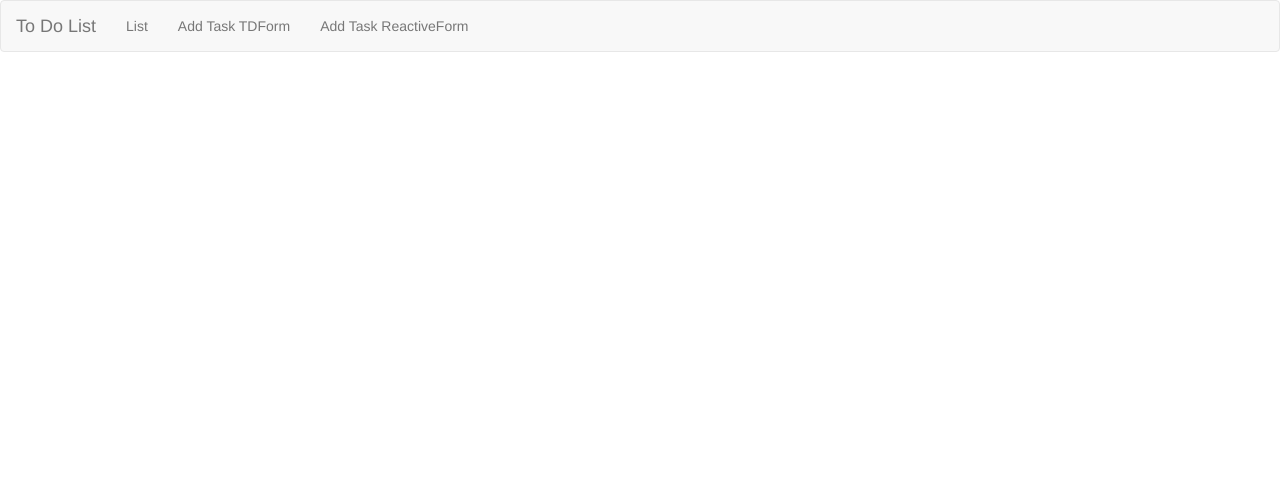
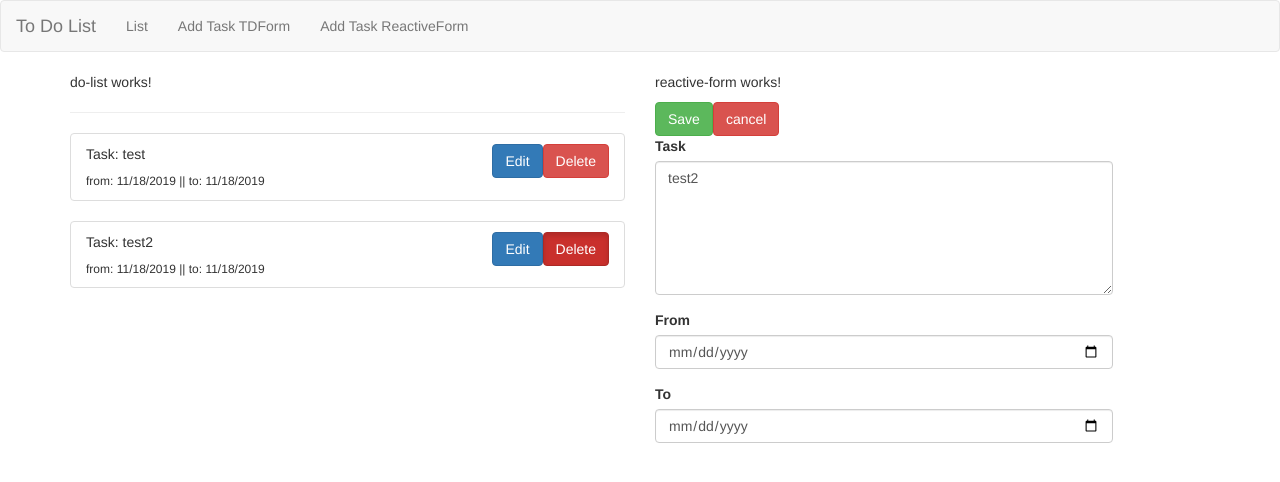
Before and after one commit to nehalAlthiyab/to-do-list-angular, an Angular app: page /1/edit in a window 1280 px wide. Before the commit this address led to /. Shown: the top 482 px of the page. Built offline with nearby package versions, Linux system fonts and the light colour scheme.

Commit message:
delete task

```diff
--- a/src/app/app-routing.module.ts
+++ b/src/app/app-routing.module.ts
@@ -14,7 +14,10 @@ const routes: Routes = [
   {path:'Detail-list',component:DetailListComponent},
   {path:'new',component:AddTaskComponent},
   {path:'TD',component:TDFormComponent},
-  {path:'Reactive',component:ReactiveFormComponent}]},
+  {path:'Reactive',component:ReactiveFormComponent},
+  {path:':id/edit',component:EditListComponent}
+  ]},
+
 
 ];
 
--- a/src/app/list/detail-list/detail-list.component.html
+++ b/src/app/list/detail-list/detail-list.component.html
@@ -1,7 +1,24 @@
 <div class="list-group">
         <ul class="list-group">
-            <div class="list-group-item" >
-        <p>Task: {{list.Work}}</p>
-        <h6>from: {{list.DateFrom}} || to: {{list.DateTo}}</h6></div>
+            <div class="list-group-item clearfix">
+            <div class="pull-left" >
+        <p class="list-group-item-header">Task: {{list.Work}}</p>
+        <h6 class="list-group-item-text">from: {{list.DateFrom}} || to: {{list.DateTo}}</h6></div>
+        <div class="pull-right">
+                <button
+                type="submit"
+                routerLinkActive="active"
+                class="btn btn-primary"
+                (click)="onEditTask(index)"
+                >Edit</button>
+                <button
+                [routerLink]="[index]"
+                routerLinkActive="active"
+                class="btn btn-danger"
+                type="submit"
+                (click)="onEditDelete(index)"
+                >Delete</button>
+        </div>
+    </div>
         </ul>
 </div>
--- a/src/app/list/detail-list/detail-list.component.ts
+++ b/src/app/list/detail-list/detail-list.component.ts
@@ -1,5 +1,7 @@
 import { Component, OnInit, Input } from '@angular/core';
 import { DoList } from '../do-list/do-list.model';
+import { Router, ActivatedRoute, RouterLink } from '@angular/router';
+import { ListService } from '../list.service';
 
 
 @Component({
@@ -10,10 +12,23 @@ import { DoList } from '../do-list/do-list.model';
 export class DetailListComponent implements OnInit {
 @Input() list:DoList;
 @Input() index:number;
-  constructor() { }
+  constructor(
+    private route:ActivatedRoute,
+    private router:Router,
+    private LisrService:ListService
+  ) { }
 
   ngOnInit() {
+   console.log(this.index);
+  }
 
+  onEditTask(index:number){
+    this.router.navigate([index,'edit'],{relativeTo:this.route});
+  }
+
+  onEditDelete(index:number){
+    this.LisrService.deleteTask(index);
+    this.router.navigate(['/']);
   }
 
 }
--- a/src/app/list/do-list/do-list.component.html
+++ b/src/app/list/do-list/do-list.component.html
@@ -3,6 +3,6 @@
 
 <div class="row">
     <div class="col-xs-12">
-        <app-detail-list *ngFor="let list of list ; let i=index" [list]="list"></app-detail-list>
+        <app-detail-list *ngFor="let list of list ; let i=index" [list]="list" [index]="i"></app-detail-list>
     </div>
 </div>
--- a/src/app/list/edit-list/edit-list.component.html
+++ b/src/app/list/edit-list/edit-list.component.html
@@ -1,11 +1,11 @@
-<p>edit-list works!</p>
-
-<form>
+<p>reactive-form works!</p>
+<form [formGroup]="ToDoListForm" (ngSubmit)="onSubmit()">
         <div class="row">
                 <div class="col-xs-12">
                     <button
                     type="submit"
                     class="btn btn-success"
+                    [disabled]="!ToDoListForm.valid"
                     >Save</button>
                     <button
                     type="button"
@@ -16,11 +16,14 @@
         <div class="row">
                 <div class="col-xs-12">
                     <div class="form-group">
-                        <label for="name">Name</label>
-                        <input
+                        <label for="task">Task</label>
+                        <textarea
                         type="text"
-                        id="name"
-                        class="form-control">
+                        id="Work"
+                        class="form-control"
+                        rows="6"
+                        formControlName="Work">
+                        </textarea>
                     </div>
                 </div>
             </div>
@@ -30,8 +33,9 @@
                                 <label for="From">From</label>
                                 <input
                                 type="date"
-                                id="DatrFrom"
-                                class="form-control">
+                                id="DateFrom"
+                                class="form-control"
+                                formControlName="DateFrom">
                             </div>
                         </div>
                     </div>
@@ -42,7 +46,8 @@
                             <input
                             type="date"
                             id="DateTo"
-                            class="form-control">
+                            class="form-control"
+                            formControlName="DateTo">
                         </div>
                     </div>
                 </div>
--- a/src/app/list/edit-list/edit-list.component.ts
+++ b/src/app/list/edit-list/edit-list.component.ts
@@ -1,4 +1,7 @@
 import { Component, OnInit } from '@angular/core';
+import { ActivatedRoute, Router, Params } from '@angular/router';
+import { ListService } from '../list.service';
+import { FormGroup, FormControl, Validators } from '@angular/forms';
 
 @Component({
   selector: 'app-edit-list',
@@ -6,12 +9,40 @@ import { Component, OnInit } from '@angular/core';
   styleUrls: ['./edit-list.component.css']
 })
 export class EditListComponent implements OnInit {
-
-  constructor() { }
+  id:number;
+  ToDoListForm:FormGroup
+  constructor(
+    private ListService:ListService,
+    private route:ActivatedRoute,
+   private router:Router
+  ) { }
 
   ngOnInit() {
+    this.route.params
+.subscribe(
+  (params:Params)=>{
+    this.id=+params['id'];
+   }
+ );
+
+ let Task='';
+    let from='';
+    let to='';
+
+    const list =this.ListService.getTask(this.id);
+    Task=list.Work;
+    from=list.DateFrom;
+    to=list.DateTo;
+
+    this.ToDoListForm=new FormGroup({
+      'Work':new FormControl(Task,Validators.required),
+      'DateFrom':new FormControl(from,Validators.required),
+      'DateTo':new FormControl(to,Validators.required)
+    })
   }
 
   onCancel(){}
 
+  onSubmit(){}
+
 }
--- a/src/app/list/list.service.ts
+++ b/src/app/list/list.service.ts
@@ -22,5 +22,14 @@ export class ListService{
         this.DoListChanged.next(this.list.slice());
     }
 
+    getTask(index:number){
+        return this.list[index];
+    }
+
+
+    deleteTask(index:number){
+        this.list.splice(index,1);
+        this.DoListChanged.next(this.list.slice());
+      }
     constructor(){}
 }
```
